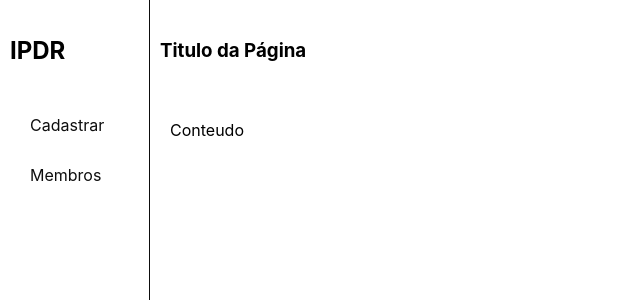
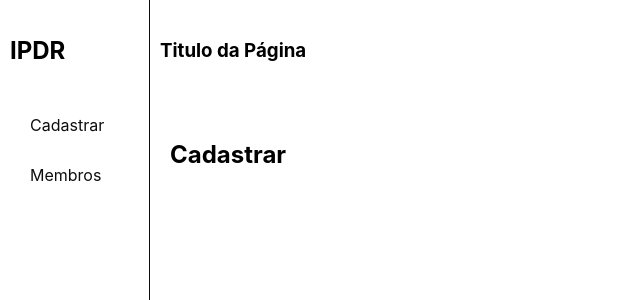
Before and after one commit to cenadev/ipdr, a React (Create React App) app: page /cadastrar in a window 1280 px wide. Shown: the top 300 px of the page, without its empty margins (0-640 px from the left). Built offline with nearby package versions, Linux system fonts and the light colour scheme; the HTML template or start-up script is replaced by a standard one.

Commit message:
Configurado o react-router-dom e o as páginas de navegação.

```diff
--- a/src/components/Main.jsx
+++ b/src/components/Main.jsx
@@ -1,14 +1,21 @@
 import React from 'react';
+import { BrowserRouter, Switch, Route } from 'react-router-dom'
 
 import './Main.css';
 import Header from './Header';
-
+import Cadastrar from '../pages/Cadastrar'
+import Membros from '../pages/Membros'
 export default function Main() {
   return (
     <>
       <Header />
       <div className="Main">
-        Conteudo
+        <BrowserRouter>
+        <Switch>
+          <Route path="/cadastrar" component={Cadastrar}/>
+          <Route path="/membros" component={Membros}/>
+        </Switch>
+        </BrowserRouter>
     </div>
     </>
   );
--- /dev/null
+++ b/src/pages/Cadastrar.jsx
@@ -0,0 +1,9 @@
+import React from 'react'
+
+export default function Cadastrar() {
+    return(
+        <div className="Cadastrar">
+            <h2>Cadastrar</h2>
+        </div>
+    );
+}
--- /dev/null
+++ b/src/pages/Membros.jsx
@@ -0,0 +1,9 @@
+import React from 'react'
+
+export default function Membros() {
+    return(
+        <div className="Membros">
+            <h2>Membros</h2>
+        </div>
+    );
+}
```
Also changed, not shown: 1 other file (tests, documents, lock files or other folders).
